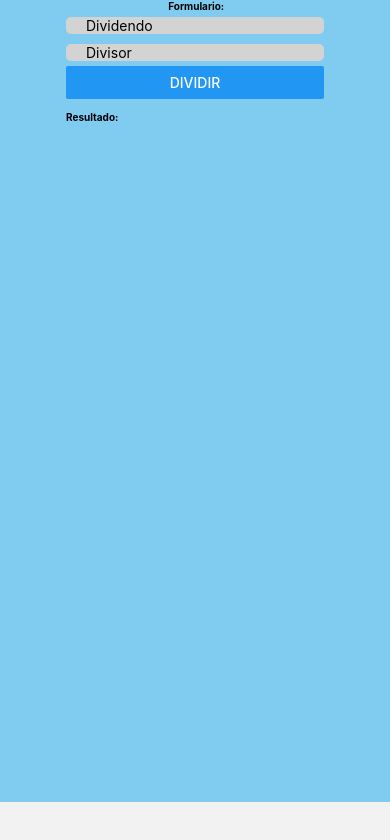
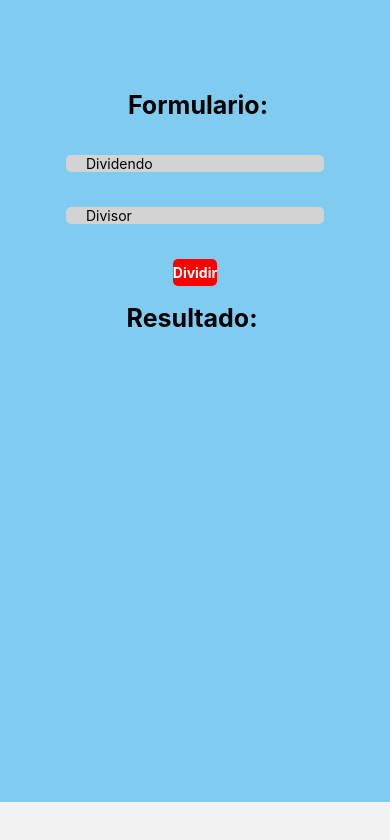
Before and after one commit to kevincadena95/ActividadAuto1-AppMov_Cadena, a React Native app: screen /Pantalla1 in a window 390 px wide. Both pictures are taken after a click on the button "ACCEDER". Shown: the top 840 px of the page. Built offline with nearby package versions, Linux system fonts and the light colour scheme.

Commit message:
Agregar componente Button

```diff
--- /dev/null
+++ b/src/components/ButtonComponent.tsx
@@ -0,0 +1,19 @@
+import React from 'react'
+import { Text, TouchableOpacity } from 'react-native'
+import { StyleGlobal } from '../theme/AppTheme';
+
+
+interface Props {
+    buttonText: string;
+    onPress: () => void;
+}
+
+export const ButtonComponent = ({buttonText, onPress}: Props) => {
+    return (
+    <TouchableOpacity style={StyleGlobal.button}
+    onPress={onPress}>
+
+        <Text  style={StyleGlobal.buttonText} >{buttonText}</Text>
+    </TouchableOpacity>
+    )
+}
--- a/src/screens/Screen2.tsx
+++ b/src/screens/Screen2.tsx
@@ -3,6 +3,7 @@ import { Button, Text, View } from 'react-native'
 import { BodyComponent } from '../components/BodyComponent';
 import { StyleGlobal } from '../theme/AppTheme';
 import { InputComponent } from '../components/InputComponent';
+import { ButtonComponent } from '../components/ButtonComponent';
 
 interface FormLogin {
     dividendo: number
@@ -52,13 +53,12 @@ export const Screen2 = () => {
                 <InputComponent placeholder='Divisor' keyboardType='numeric'
                 handleChangeValue={handleChangeValue}
                 name='divisor'/>
+        </View>
 
-        <Button title='Dividir' onPress={handleDividir} />
+        <ButtonComponent buttonText="Dividir" onPress={handleDividir} />
 
         <Text style={[StyleGlobal.text, { marginTop: 12 }]}>Resultado: {resultado}</Text>
 
-
-        </View>
       </BodyComponent>
     </View>
   )
--- a/src/theme/AppTheme.ts
+++ b/src/theme/AppTheme.ts
@@ -4,13 +4,15 @@ import { StyleSheet } from 'react-native';
 export const StyleGlobal = StyleSheet.create({
     text: {
         color: 'black',
-        fontSize: 10,
+        fontSize: 25,
         fontWeight: 'bold',
+        marginTop: 90,
+        marginBottom: 30
     },
 
     containerBody: {
         backgroundColor: '#7fccf0',
-        alignItems:'center'
+        alignItems:'center',
     },
 
 
@@ -19,15 +21,24 @@ export const StyleGlobal = StyleSheet.create({
         backgroundColor: '#D3D3D3',
         paddingHorizontal: 20,
         borderRadius: 5,
-        marginVertical: 5
+        marginVertical: 5,
+        marginBottom:30
     },
 
     button:{
-        backgroundColor: 'blue',
+        backgroundColor: 'red',
         borderRadius: 5,
         marginVertical: 5,
         color: 'white',
         textAlign: 'center',
+        fontWeight: 'bold',
+    },
+
+    buttonText:{
+        color: 'white',
+        textAlign: 'center',
+        borderRadius: 5,
+        marginVertical: 5,
         fontWeight: 'bold',
     },
 
```
